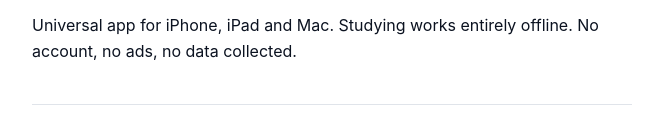
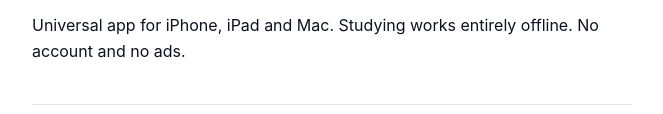
Before and after one commit to PatrickRodriguz2/ppl-prep, a plain HTML site: page index.html in a window 1280 px wide. Shown: the part 1684-1798 px from the top of the page, without its empty margins (308-971 px from the left). Drawn offline with Linux system fonts and the light colour scheme.

Commit message:
PPL Prep 1.3.6: index.html

```diff
--- a/index.html
+++ b/index.html
@@ -71,7 +71,7 @@
   <h2>Free to try, one price for everything</h2>
   <p>Start free: 50 practice answers in any mode, one full 100-question mock exam, and the whole Library. Full Access is a single one-time in-app purchase that unlocks everything else, with no subscription, on your iPhone, iPad and Mac. Downloaded PPL Prep before version 1.3? You keep everything, free.</p>
 
-  <p>Universal app for iPhone, iPad and Mac. Studying works entirely offline. No account, no ads, no data collected.</p>
+  <p>Universal app for iPhone, iPad and Mac. Studying works entirely offline. No account and no ads.</p>
 
   <hr>
 
```
